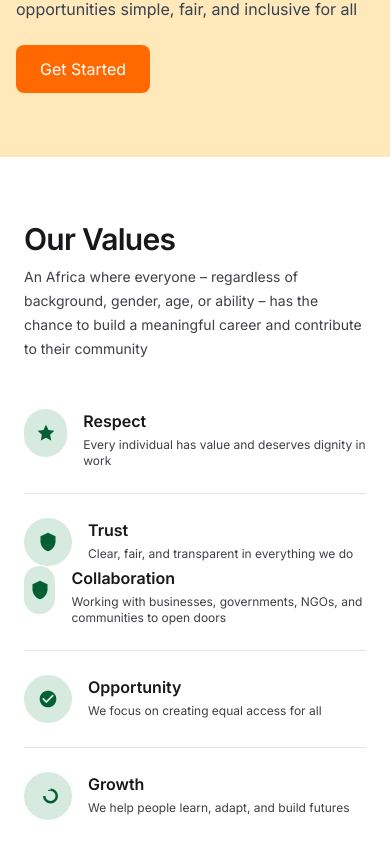
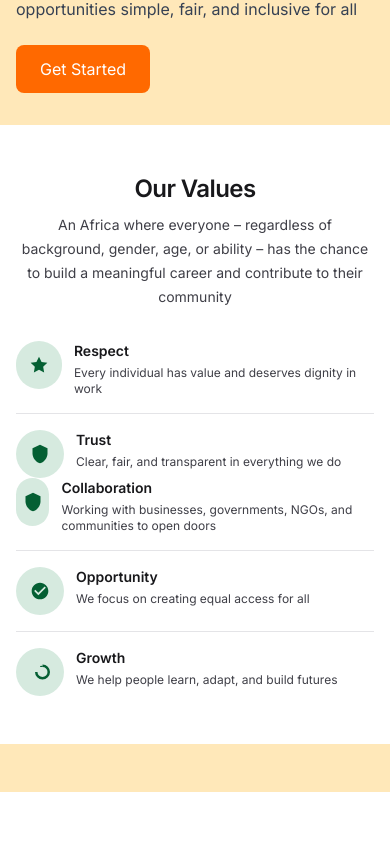
Before and after one commit to Tejaswinibn/enabled-africa-landing, a Next.js app: page / in a window 390 px wide. Shown: the part 8958-9802 px from the top of the page. Built offline with nearby package versions, Linux system fonts and the light colour scheme.

Commit message:
Final comprehensive optimization: perfect mobile responsiveness, added Footer, optimized OurValues component

```diff
--- a/src/app/page.tsx
+++ b/src/app/page.tsx
@@ -5,6 +5,7 @@ import PromotionalBanner from '@/components/PromotionalBanner'
 import WhatYouGet from '@/components/WhatYouGet'
 import AboutUs from '@/components/AboutUs'
 import OurStory from '@/components/OurStory'
+import Footer from '@/components/Footer'
 
 export default function Home() {
   return (
@@ -52,6 +53,7 @@ export default function Home() {
         {/* Our Story Section */}
         <OurStory />
       </main>
+      <Footer />
     </>
   )
 }
--- a/src/components/ValueBadge.tsx
+++ b/src/components/ValueBadge.tsx
@@ -21,46 +21,46 @@ export default function ValueBadge({ children }: { children: React.ReactNode })
 // Our Values Component
 export function OurValues() {
   return (
-    <section className="bg-white py-16 sm:py-20 mt-16">
-      <div className="mx-auto max-w-6xl px-6 md:px-12">
+    <section className="bg-white py-12 sm:py-16 lg:py-20 mt-8 sm:mt-12 lg:mt-16">
+      <div className="mx-auto max-w-6xl px-4 sm:px-6 lg:px-12">
         {/* Header */}
-        <div className="mb-12 md:mb-16 max-w-[40ch]">
-          <h2 className="text-3xl font-semibold tracking-tight text-zinc-900">Our Values</h2>
-          <p className="mt-2 text-sm leading-6 text-zinc-700">
+        <div className="mb-8 sm:mb-12 lg:mb-16 max-w-[40ch] mx-auto lg:mx-0 text-center lg:text-left">
+          <h2 className="text-2xl sm:text-3xl font-semibold tracking-tight text-zinc-900">Our Values</h2>
+          <p className="mt-2 text-sm sm:text-base leading-6 text-zinc-700">
             An Africa where everyone – regardless of background, gender, age, or ability – has the
             chance to build a meaningful career and contribute to their community
           </p>
         </div>
 
         {/* Custom grid */}
-        <div className="grid grid-cols-1 md:grid-cols-2 gap-x-24 items-start">
+        <div className="grid grid-cols-1 md:grid-cols-2 gap-x-12 lg:gap-x-24 items-start">
           {/* Left column (Respect + Trust) */}
           <div className="flex flex-col divide-y divide-zinc-200">
             {/* Respect */}
-            <div className="flex items-start gap-4 pb-6">
+            <div className="flex items-start gap-3 sm:gap-4 pb-4 sm:pb-6">
               <ValueBadge>
                 <svg viewBox="0 0 24 24" fill="currentColor" width="20" height="20">
                   <path d="M12 2l3.09 6.26L22 9.27l-5 4.87 1.18 6.88L12 17.77l-6.18 3.25L7 14.14 2 9.27l6.91-1.01L12 2z"/>
                 </svg>
               </ValueBadge>
               <div>
-                <h3 className="text-base font-semibold text-zinc-900">Respect</h3>
-                <p className="mt-1 text-xs text-zinc-700">
+                <h3 className="text-sm sm:text-base font-semibold text-zinc-900">Respect</h3>
+                <p className="mt-1 text-xs sm:text-sm text-zinc-700">
                   Every individual has value and deserves dignity in work
                 </p>
               </div>
             </div>
 
             {/* Trust */}
-            <div className="flex items-start gap-4 pt-6">
+            <div className="flex items-start gap-3 sm:gap-4 pt-4 sm:pt-6">
               <ValueBadge>
                 <svg viewBox="0 0 24 24" fill="currentColor" width="20" height="20">
                   <path d="M12 1L3 5v6c0 5.55 3.84 10.74 9 12 5.16-1.26 9-6.45 9-12V5l-9-4z"/>
                 </svg>
               </ValueBadge>
               <div>
-                <h3 className="text-base font-semibold text-zinc-900">Trust</h3>
-                <p className="mt-1 text-xs text-zinc-700">
+                <h3 className="text-sm sm:text-base font-semibold text-zinc-900">Trust</h3>
+                <p className="mt-1 text-xs sm:text-sm text-zinc-700">
                   Clear, fair, and transparent in everything we do
                 </p>
               </div>
@@ -68,47 +68,47 @@ export function OurValues() {
           </div>
 
           {/* Right column (Collaboration, Opportunity, Growth) */}
-          <div className="flex flex-col divide-y divide-zinc-200 md:-mt-12">
+          <div className="flex flex-col divide-y divide-zinc-200 md:-mt-8 lg:-mt-12">
             {/* Collaboration */}
-            <div className="flex items-start gap-4 pb-6">
+            <div className="flex items-start gap-3 sm:gap-4 pb-4 sm:pb-6">
               <ValueBadge>
                 <svg viewBox="0 0 24 24" fill="currentColor" width="20" height="20">
                   <path d="M12 1L3 5v6c0 5.55 3.84 10.74 9 12 5.16-1.26 9-6.45 9-12V5l-9-4z"/>
                 </svg>
               </ValueBadge>
               <div>
-                <h3 className="text-base font-semibold text-zinc-900">Collaboration</h3>
-                <p className="mt-1 text-xs text-zinc-700">
+                <h3 className="text-sm sm:text-base font-semibold text-zinc-900">Collaboration</h3>
+                <p className="mt-1 text-xs sm:text-sm text-zinc-700">
                   Working with businesses, governments, NGOs, and communities to open doors
                 </p>
               </div>
             </div>
 
             {/* Opportunity */}
-            <div className="flex items-start gap-4 pt-6 pb-6">
+            <div className="flex items-start gap-3 sm:gap-4 pt-4 sm:pt-6 pb-4 sm:pb-6">
               <ValueBadge>
                 <svg viewBox="0 0 24 24" fill="currentColor" width="20" height="20">
                   <path d="M12 2C6.48 2 2 6.48 2 12s4.48 10 10 10 10-4.48 10-10S17.52 2 12 2zm-2 15l-5-5 1.41-1.41L10 14.17l7.59-7.59L19 8l-9 9z"/>
                 </svg>
               </ValueBadge>
               <div>
-                <h3 className="text-base font-semibold text-zinc-900">Opportunity</h3>
-                <p className="mt-1 text-xs text-zinc-700">
+                <h3 className="text-sm sm:text-base font-semibold text-zinc-900">Opportunity</h3>
+                <p className="mt-1 text-xs sm:text-sm text-zinc-700">
                   We focus on creating equal access for all
                 </p>
               </div>
             </div>
 
             {/* Growth */}
-            <div className="flex items-start gap-4 pt-6">
+            <div className="flex items-start gap-3 sm:gap-4 pt-4 sm:pt-6">
               <ValueBadge>
                 <svg viewBox="0 0 24 24" fill="currentColor" width="20" height="20">
                   <path d="M12 6a1.5 1.5 0 013 0 6 6 0 11-6 6H6a9 9 0 109-9v3h-3z"/>
                 </svg>
               </ValueBadge>
               <div>
-                <h3 className="text-base font-semibold text-zinc-900">Growth</h3>
-                <p className="mt-1 text-xs text-zinc-700">
+                <h3 className="text-sm sm:text-base font-semibold text-zinc-900">Growth</h3>
+                <p className="mt-1 text-xs sm:text-sm text-zinc-700">
                   We help people learn, adapt, and build futures
                 </p>
               </div>
```
